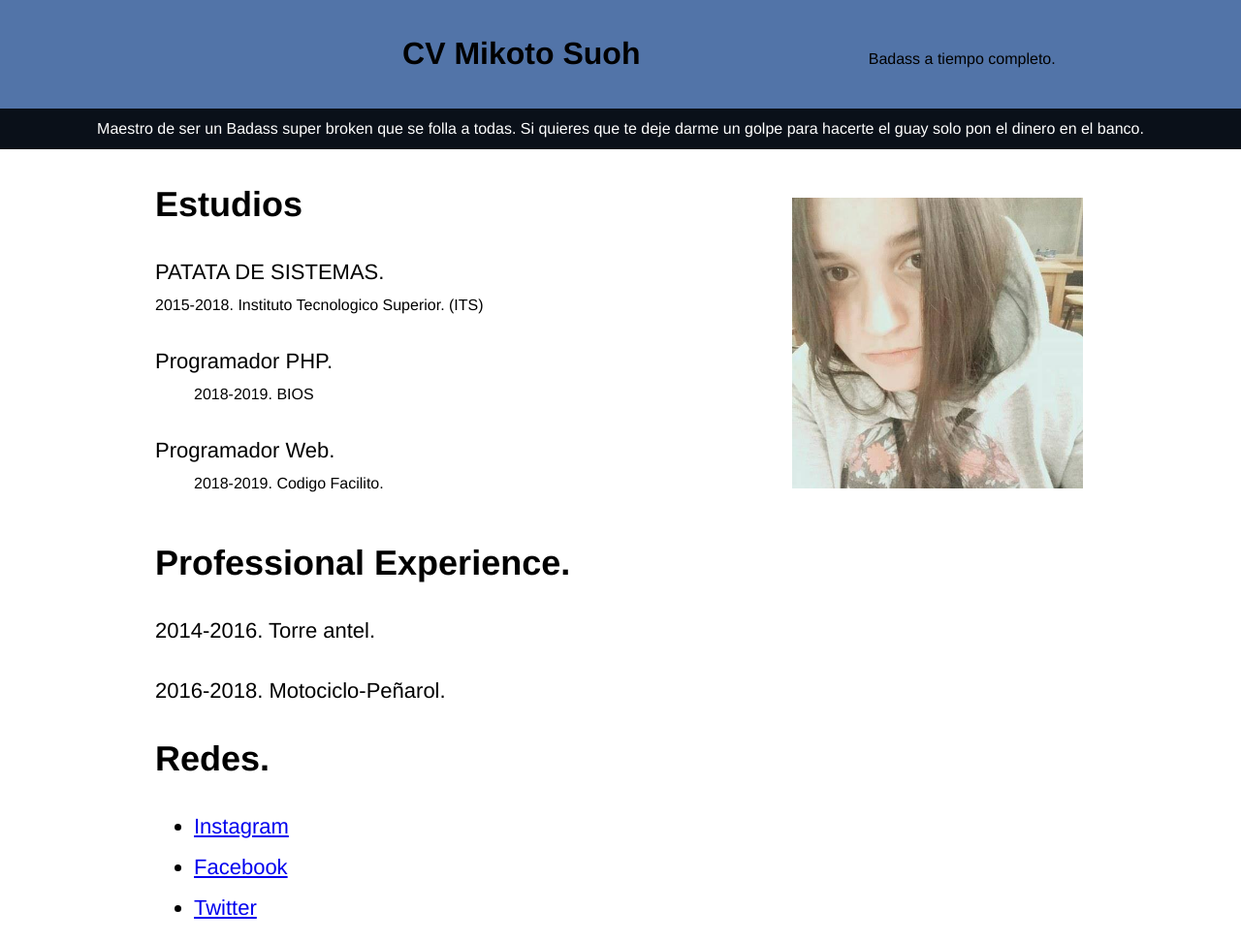
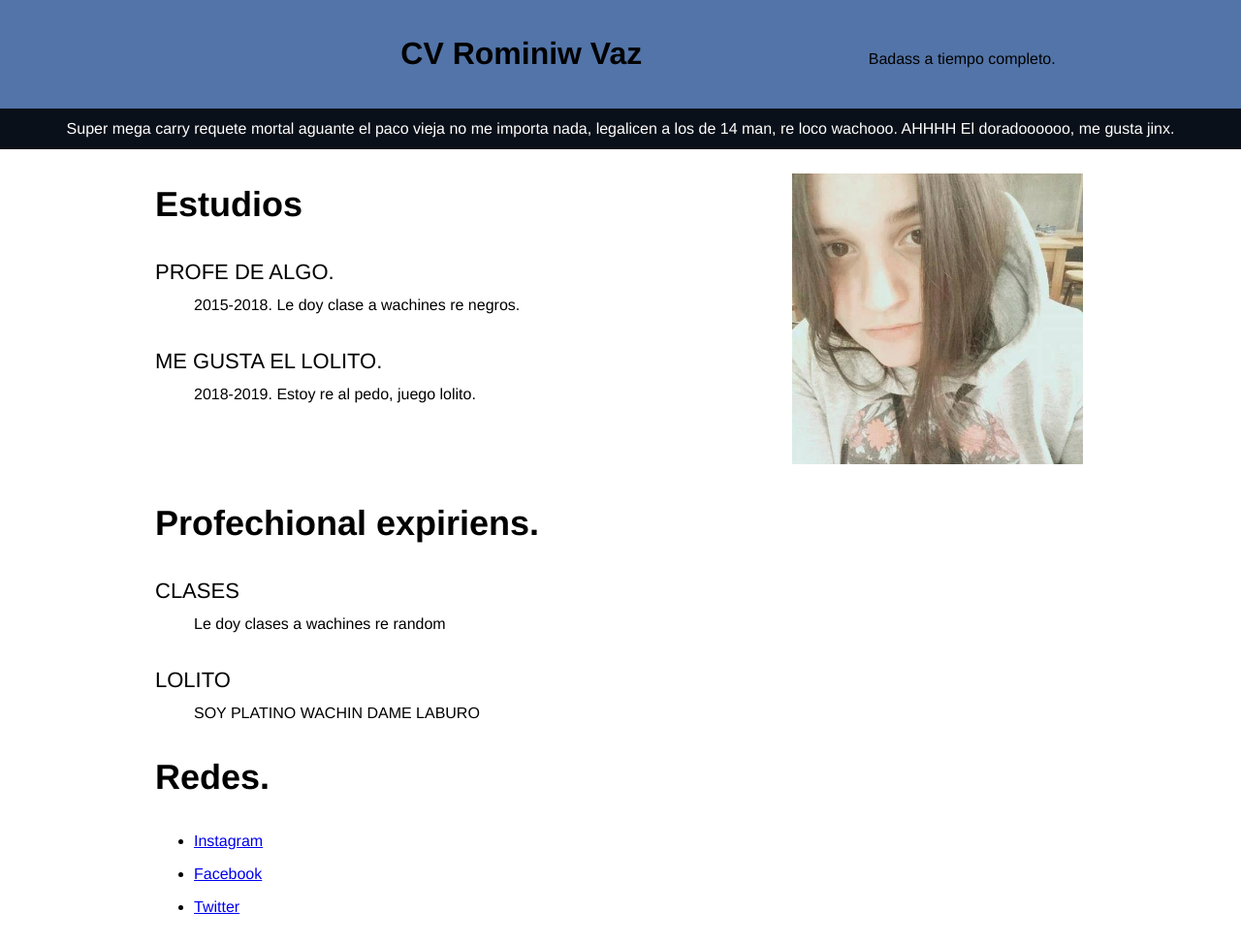
Before and after one commit to Daimon47/daimon47.github.com, a plain HTML site: page curriculum/index.html in a window 1280 px wide. Shown: the whole page at 97% size. Drawn offline with Linux system fonts and the light colour scheme.

Commit message:
Code change

```diff
--- a/curriculum/index.html
+++ b/curriculum/index.html
@@ -1,71 +1,70 @@
 <!DOCTYPE html>
 <html>
 <head>
-	<title>Daimon Adventures</title>
+	<title>Romina Adventures</title>
 	<meta charset="utf-8">
 	<meta name="description" content="Daimon es el puto amo tío, suscribete y deja tú like">
 </head>
 <body style="font-family:Helvetica, Arial, sans-serif;margin: 0px">
 	<header>
 		<header style="background-color: #5274a8;padding: 16px;text-align: center;">
-		<h1 style="display:inline-block;width:700px;font-weight: 700">CV Mikoto Suoh</h1>
+		<h1 style="display:inline-block;width:700px;font-weight: 700">CV Rominiw Vaz</h1>
 		<p style="display:inline-block;width:200px;font-weight: 200;">Badass a tiempo completo. </p>
 
 	</header>
 
 	<div style="background-color: #0a1019; color: white;text-align: center;font-weight: 300;padding: 12px">
 
-		Maestro de ser un Badass super broken que se folla a todas. Si quieres que te deje darme un golpe para hacerte el guay solo pon el dinero en el banco.
+		Super mega carry requete mortal aguante el paco vieja no me importa nada, legalicen a los de 14 man, re loco wachooo. AHHHH El doradoooooo, me gusta jinx.
+
 	</div>
 
 	<section>
 
-		<div style="width: 960px;margin-left: auto;margin-right: auto; vertical-align: top;">
-			<div style="display: inline-block;width: 68%;">
+
+		<div style="width: 960px;margin-left: auto;margin-right: auto; ">
+			<div style="display: inline-block;width: 68%;vertical-align: top;"">
 				<h3 style="font-size: 36px;font-weight: 700">Estudios</h3>
 				<dl>
-					<dt style="font-size: 22px;margin-top: 36px;margin-bottom: 12px;text-transform: uppercase;">PATATA de Sistemas.</dt>
-					<dd style="margin:0px">2015-2018. Instituto Tecnologico Superior. (ITS) </dd>
-					<dt style="font-size: 22px;margin-top: 36px;margin-bottom: 12px;text-transform: uppercase>Programador .NET</dt>
-					<dd> 2018-2019. Jovenes a Programar. </dd>
-					<dt style="font-size: 22px;margin-top: 36px;margin-bottom: 12px;text-transform: uppercase>Programador PHP.</dt>
-					<dd>2018-2019. BIOS </dd>
-					<dt style="font-size: 22px;margin-top: 36px;margin-bottom: 12px;text-transform: uppercase>Programador MySQL</dt>
-					<dd>2018-2019. BIOS. </dd>
-					<dt style="font-size: 22px;margin-top: 36px;margin-bottom: 12px;text-transform: uppercase> Programador Web.</dt>
-					<dd>2018-2019. Codigo Facilito.</dd>
+					<dt style="font-size: 22px;margin-top: 36px;margin-bottom: 12px;text-transform: uppercase;">Profe de algo.</dt>
+					<dd>2015-2018. Le doy clase a wachines re negros. </dd>
+					<dt style="font-size: 22px;margin-top: 36px;margin-bottom: 12px;text-transform: uppercase">Me gusta el Lolito.    </dt>
+					<dd>2018-2019. Estoy re al pedo, juego lolito. </dd>
 
+				</dl>
+
+		</div>
+			<div style="margin-top: 25px; display: inline-block;width: 30%;">
+				<img src="romina.jpg" width="300px">
 			</div>
+		<div>
 
-			<div style="display: inline-block;width: 30%">
-				<img src="romina.jpg"; style="margin-top: 36px; width: 300px" ">
-			</div>
+				<h3 style="font-size: 36px;font-weight: 700">Profechional expiriens.</h3>
+				<dl>
+					<dt style="font-size: 22px;margin-top: 36px;margin-bottom: 12px;text-transform: uppercase">Clases </dt>
+					<dd>Le doy clases a wachines re random </dd>
+					<dt style="font-size: 22px;margin-top: 36px;margin-bottom: 12px;text-transform: uppercase">Lolito </dt>
+					<dd>SOY PLATINO WACHIN DAME LABURO </dd>
 
-				<h3 style="font-size: 36px;font-weight: 700">Professional Experience.</h3>
-				<dl>
-					<dt style="font-size: 22px;margin-top: 36px;margin-bottom: 12px;text-transform: uppercase>Service. Call Center.</dt>
-					<dd>2014-2016. Torre antel. </dd>
-					<dt style="font-size: 22px;margin-top: 36px;margin-bottom: 12px;text-transform: uppercase>Recepción.</dt>
-					<dd>2016-2018. Motociclo-Peñarol. </dd>
+				</dl>
 
-
-
+		</div>
 
 			<h3 style="font-size: 36px;font-weight: 700">Redes.</h3>
 				<ul>
 					<li style="margin-top: 5px; margin-bottom:16px;">
-						<a href="https://www.instagram.com/brandochiesa/?hl=es-la"; target="_blank">Instagram </a>
+						<a href="https://www.instagram.com/jinxdotcom/"; target="_blank">Instagram </a>
 					</li>
 					<li style="margin-bottom: 16px">
-						<a href="https://www.facebook.com/officialscottadkins/"; target="_blank">Facebook </a>
+						<a href="https://www.facebook.com/JinxZagreb/"; target="_blank">Facebook </a>
 					</li>
 					<li>
-						<a href="https://twitter.com/thescottadkins?lang=es" target="_blank">Twitter </a>
+						<a href="https://twitter.com/jinx?lang=es" target="_blank">Twitter </a>
 					</li>
  				</ul>
 
+
 		</div>
-	</dl>
 	</section>
 
 </body>
```
